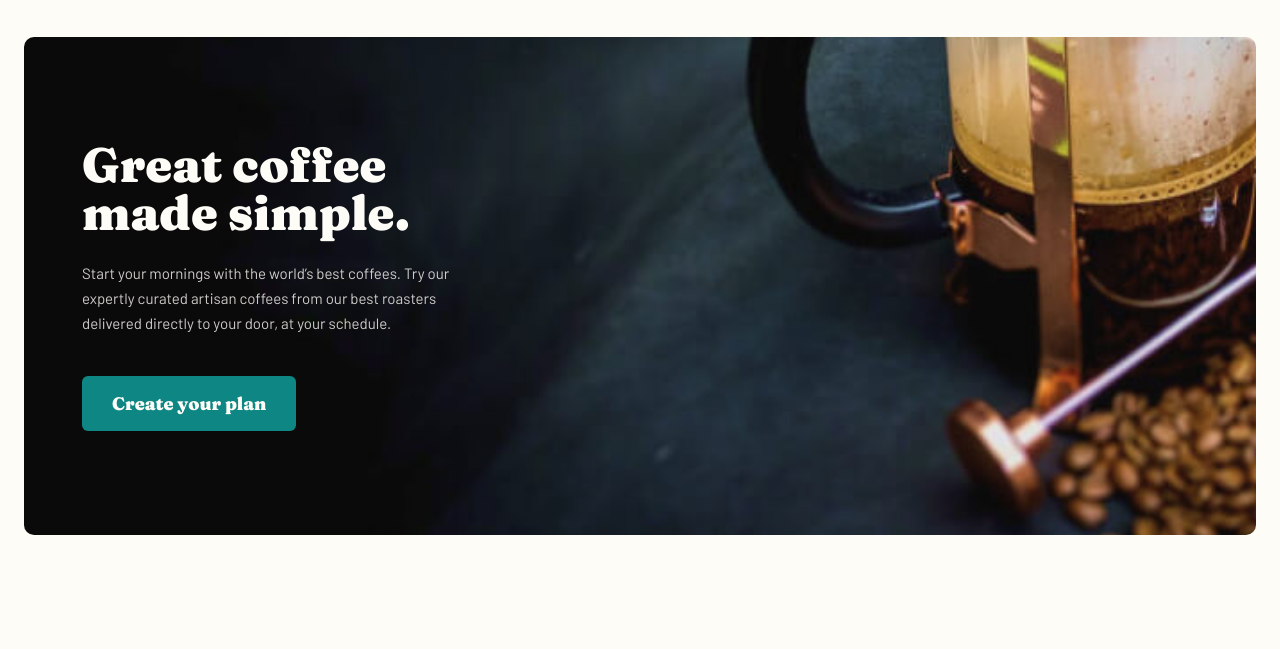
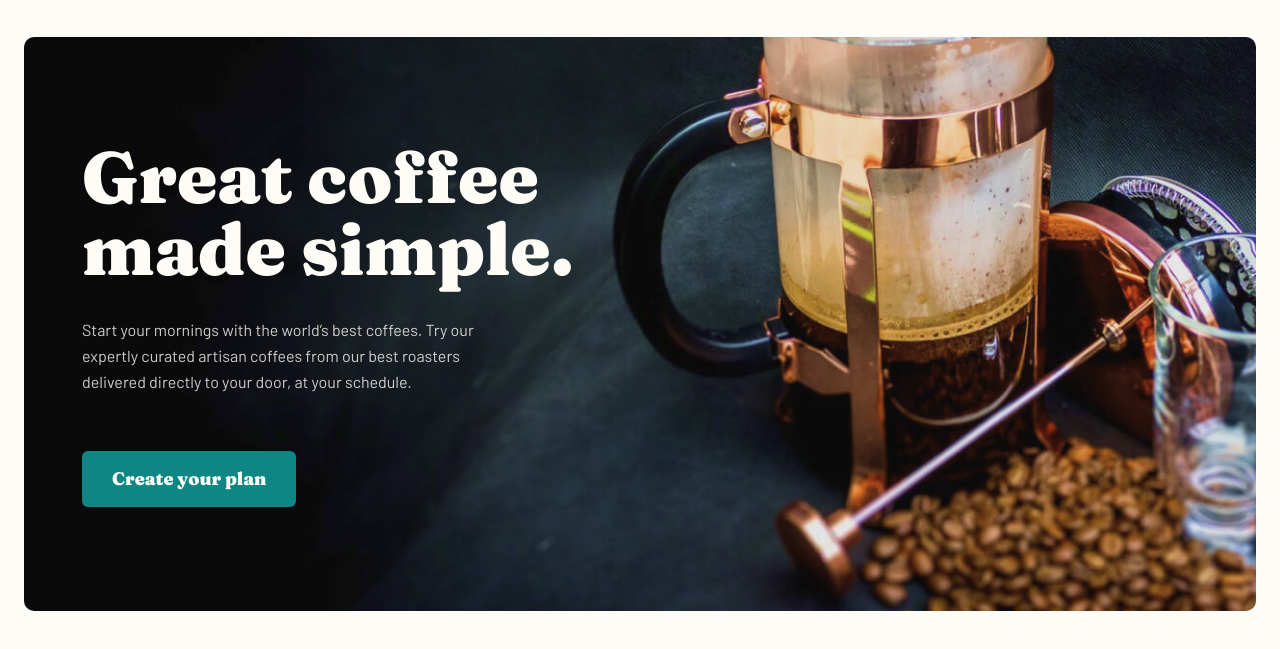
Before and after one commit to asrorkhujar/coffeeroasters-mobilefirst, a plain HTML site: page index.html in a window 1280 px wide. Shown: the part 53-702 px from the top of the page. Drawn offline with Linux system fonts and the light colour scheme.

Commit message:
add hero desktop styless and margin bottom to hero texts

```diff
--- a/css/styles.css
+++ b/css/styles.css
@@ -102,6 +102,7 @@ img {
   background-color: var(--dark-cyan);
   text-decoration: none;
   font-size: 18px;
+  font-weight: 900;
   font-family: var(--font-family-fancy);
   color: var(--light-cream);
   transition: background-color .3s ease,
@@ -201,6 +202,7 @@ img {
 
 /* HERO */
 .hero{
+  margin-bottom: 120px;
   padding: 100px 24px;
   border-radius: 10px;
   background-image: url("../img/hero-mobile-bg.jpg");
@@ -253,12 +255,14 @@ only screen and (                min-resolution: 2dppx) {
 @media only screen and (min-width: 540px) {
   /* HERO */
   .hero{
+
     background-position: center top;
   }
 }
 @media only screen and (min-width: 768px) {
   /* HERO */
   .hero{
+    margin-bottom: 144px;
     padding: 104px 58px;
     background-image: url("../img/hero-tablet-bg.jpg");
     background-position: center center;
@@ -271,6 +275,7 @@ only screen and (                min-resolution: 2dppx) {
   .hero__heading{
     font-size: 48px;
   }
+
 
   @media
   only screen and (-webkit-min-device-pixel-ratio: 2),
@@ -286,3 +291,40 @@ only screen and (                min-resolution: 2dppx) {
 
   }
 }
+
+@media only screen and (min-width: 1000px) {
+body{
+  font-size: 16px;
+  line-height: 26px;
+}
+
+.hero{
+  margin-bottom: 136px;
+  background-image: url("../img/hero-desktop-bg.jpg");
+}
+  .hero__content{
+    max-width: 500px;
+  }
+
+  .hero__heading{
+    margin-bottom: 32px;
+    font-size: 72px;
+  }
+.hero__text{
+  max-width: 435px;
+  margin-bottom: 56px;
+}
+
+@media
+only screen and (-webkit-min-device-pixel-ratio: 2),
+only screen and (   min--moz-device-pixel-ratio: 2),
+only screen and (     -o-min-device-pixel-ratio: 2/1),
+only screen and (        min-device-pixel-ratio: 2),
+only screen and (                min-resolution: 192dpi),
+only screen and (                min-resolution: 2dppx) {
+
+  .hero{
+    background-image: url("../img/hero-desktop-bg@2x.jpg");
+}
+}
+}
```
Also changed, not shown: img/hero-desktop-bg.jpg (added), img/hero-desktop-bg@2x.jpg (added).
